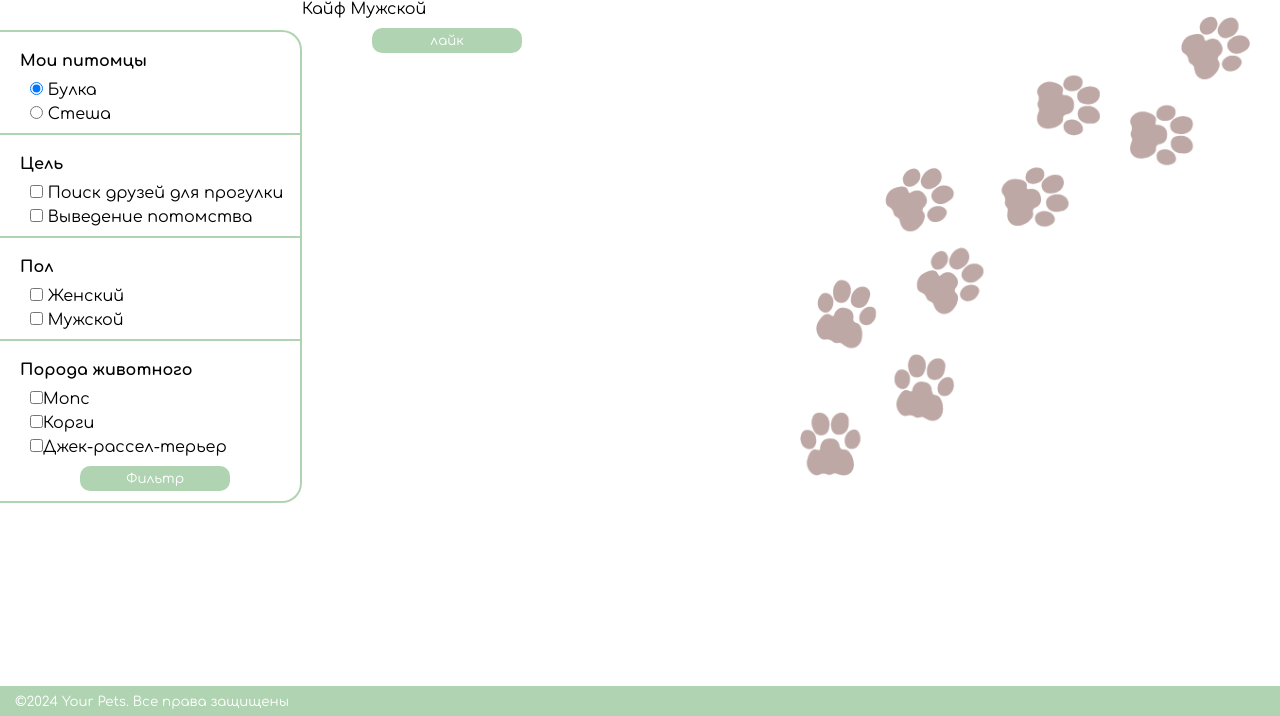
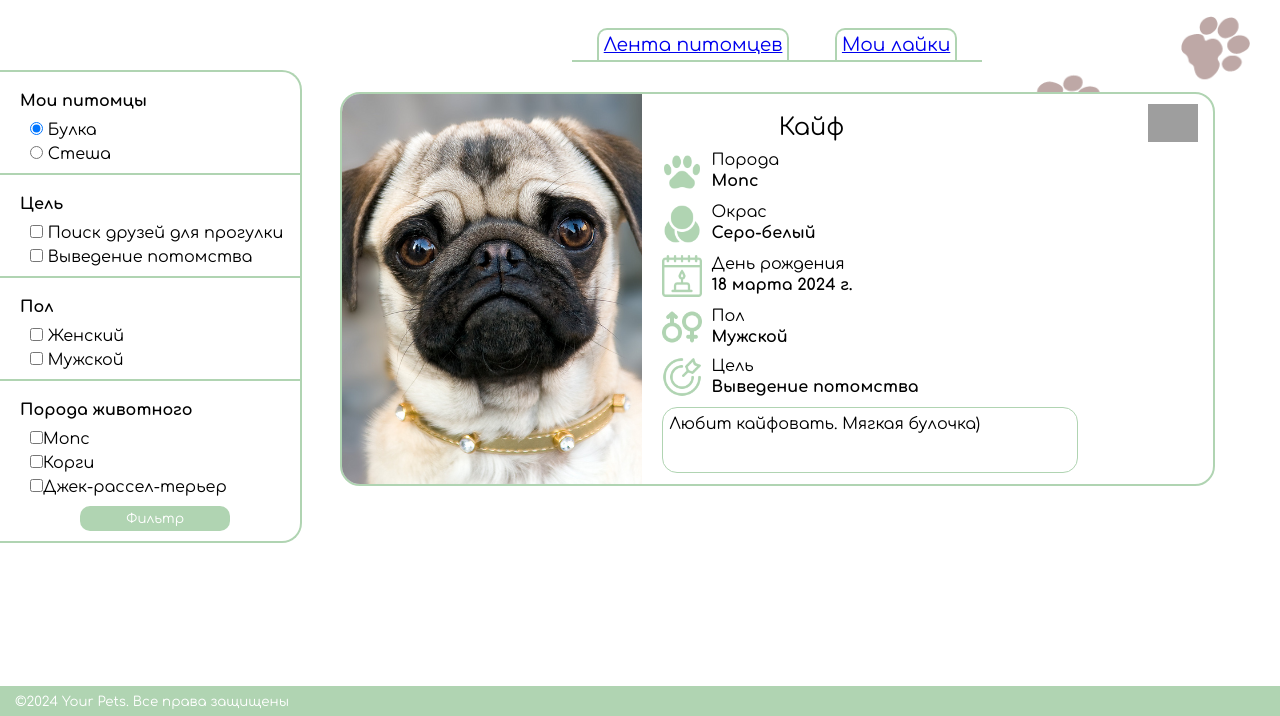
Before and after one commit to SurrealGentleman/YourPets, a Django app: page /pet_cards/ in a window 1280 px wide. Shown: the part 84-800 px from the top of the page. Run offline with Django 5.2, Linux system fonts and the light colour scheme; a user stored in the database is signed in; data comes from the database, SQL or seed files in the repository; both versions use the stored data as it was after the commit; grey boxes are pictures that could not be loaded.

Commit message:
Карточка животных в ленте

```diff
--- a/your_pets/mainapp/static/css/style_lenta_pets.css
+++ b/your_pets/mainapp/static/css/style_lenta_pets.css
@@ -8,7 +8,7 @@
     border: 2px solid #b0d4b2;
     border-left: 0;
     border-radius: 0 20px 20px 0;
-    margin: 30px 0 30px 0;
+    margin: 70px 0 30px 0;
 }
 
 .block_filter{
@@ -46,3 +46,102 @@ form button{
     height: 25px;
     margin: 10px 0 0 70px;
 }
+
+.lenta{
+    width: 950px;
+    display: flex;
+    flex-direction: column;
+    align-items: center;
+    padding-top: 30px;
+}
+
+.nav{
+    padding: 5px;
+    font-size: 14pt;
+    border-bottom: 2px solid #B0D4B2;
+    width: 400px;
+    display: flex;
+    justify-content: center;
+}
+
+.nav a{
+    border-top: 2px solid #B0D4B2;
+    border-left: 2px solid #B0D4B2;
+    border-right: 2px solid #B0D4B2;
+    padding: 5px;
+    border-top-left-radius: 10px;
+    border-top-right-radius: 10px;
+}
+
+.nav a:last-child{
+    margin-left: 40px;
+}
+
+/*Карточки животных*/
+.cards{
+    margin-top: 30px;
+    background-color: white;
+    display: flex;
+    border: 2px solid #B0D4B2;
+    border-radius: 20px;
+}
+
+.pet_info{
+    display: flex;
+    flex-direction: column;
+    margin: 20px 0 0 20px;
+    gap: 10px;
+}
+
+.pet_info .block_info{
+    display: flex;
+}
+
+.block_info p{
+    padding-bottom:3px;
+}
+
+.pet_name{
+    font-size: 18pt;
+    display: inline;
+    width: 300px;
+    text-align: center;
+}
+
+.block_comment{
+    min-height: 50px;
+    width: 400px;
+    border-radius: 15px;
+    border: 1px solid #B0D4B2;
+    padding:7px;
+    margin-bottom: 10px;
+}
+
+.photo{
+    width:300px;
+    height: 390px;
+    overflow: hidden;
+}
+
+.photo img{
+    border-top-left-radius: 18px;
+    border-bottom-left-radius: 18px;
+    width: 100%;
+    height: 100%;
+    object-fit: cover;
+}
+
+.info_icon{
+    width: 40px !important;
+    margin-right: 10px;
+}
+
+.cards button{
+    width: 30px;
+    margin-right: 35px;
+    background-color: white !important;
+}
+
+.cards button img{
+    width: 50px;
+}
--- a/your_pets/mainapp/templates/pet_cards.html
+++ b/your_pets/mainapp/templates/pet_cards.html
@@ -7,6 +7,7 @@
         var selectedBreedIds = {{ breed_list|safe }};
     </script>
     <link rel="stylesheet" href="{% static 'css\style_lenta_pets.css' %}" />
+
 {% endblock %}
 {% block main%}
     <div class="flex-block">
@@ -65,17 +66,70 @@
         {% endif %}
     {% endfor %}
 
-</form>
-        <div>
-            {% for card in cards %}
-                {{card}}
-                {{card.gender}}
-                <form method="POST">
-                    {%csrf_token%}
-                    <input type="hidden" name="card_id" value="{{card.pk}}">
-                    <button type="submit">лайк</button>
-                </form>
-            {% endfor %}
+        </form>
+        <div class="lenta">
+            <div class="nav">
+                <div class="bottom-line">
+                    <a href="{% url 'pet_cards' %}">Лента питомцев</a>
+                    <a href="{% url 'likes' %}">Мои лайки</a>
+                </div>
+            </div>
+            <div class="cards">
+                {% for card in cards%}
+                <div class="photo">
+                   <img src="/media/images/pets/dog_02.jpg">
+                </div>
+                <div class="pet_info">
+                    <div class="pet_name">
+                        {{card.name}}
+                    </div>
+                    <div class="block_info">
+                        <img class="info_icon" src="/static/image/breed2.png">
+                        <div>
+                            <p>Порода</p>
+                            <p><b>{{card.breed}}</b></p>
+                        </div>
+                    </div>
+                    <div class="block_info">
+                        <img class="info_icon" src="/static/image/color2.png">
+                        <div>
+                           <p>Окрас</p>
+                            <p><b>{{card.color}}</b></p>
+                        </div>
+                    </div>
+                    <div class="block_info">
+                        <img class="info_icon" src="/static/image/birth2.png">
+                        <div>
+                            <p>День рождения</p>
+                            <p><b>{{card.birth}}</b></p>
+                        </div>
+                    </div>
+                    <div class="block_info">
+                        <img class="info_icon" src="/static/image/gender.png">
+                        <div>
+                            <p>Пол</p>
+                            <b>{{card.gender}}</b>
+                        </div>
+
+                    </div>
+                    <div class="block_info">
+                        <img class="info_icon" src="/static/image/target.png">
+                        <div>
+                            <p>Цель</p>
+                            <b>{{card.mission}}</b>
+                        </div>
+                    </div>
+                    <div class="block_comment">
+                        {{card.comment}}
+                    </div>
+                </div>
+                    <form method="POST">
+                        {% csrf_token %}
+                        <input type="hidden" name="card_id" value="4">
+                        <button type="submit"><img src="/static/image/like.png"></button>
+                    </form>
+                {% endfor %}
+            </div>
         </div>
     </div>
 {% endblock %}
```
Also changed, not shown: your_pets/db.sqlite3.
